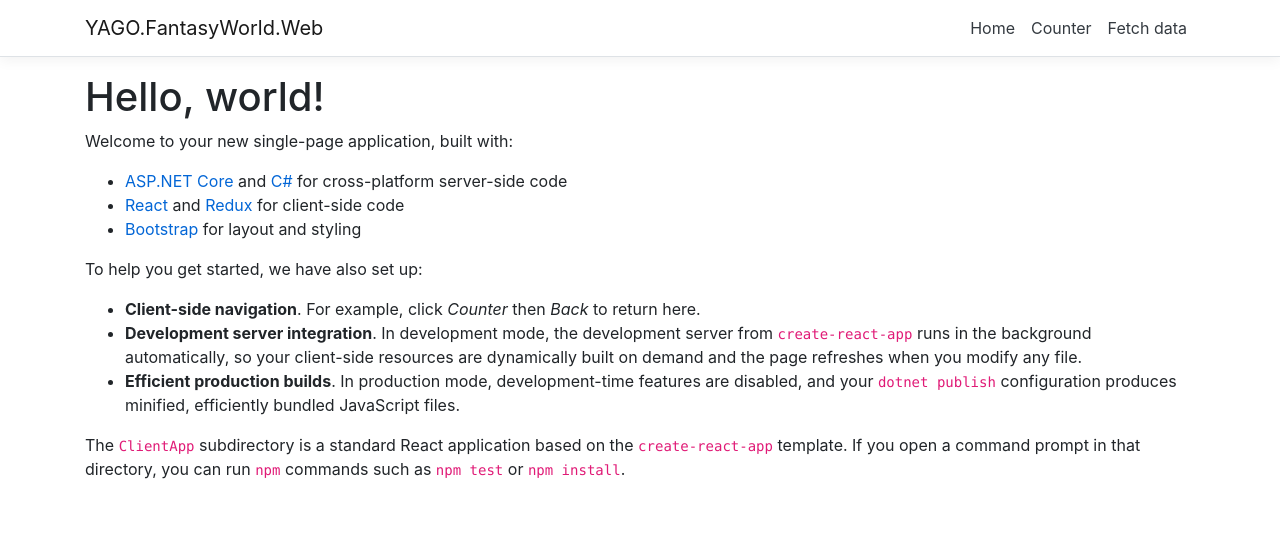
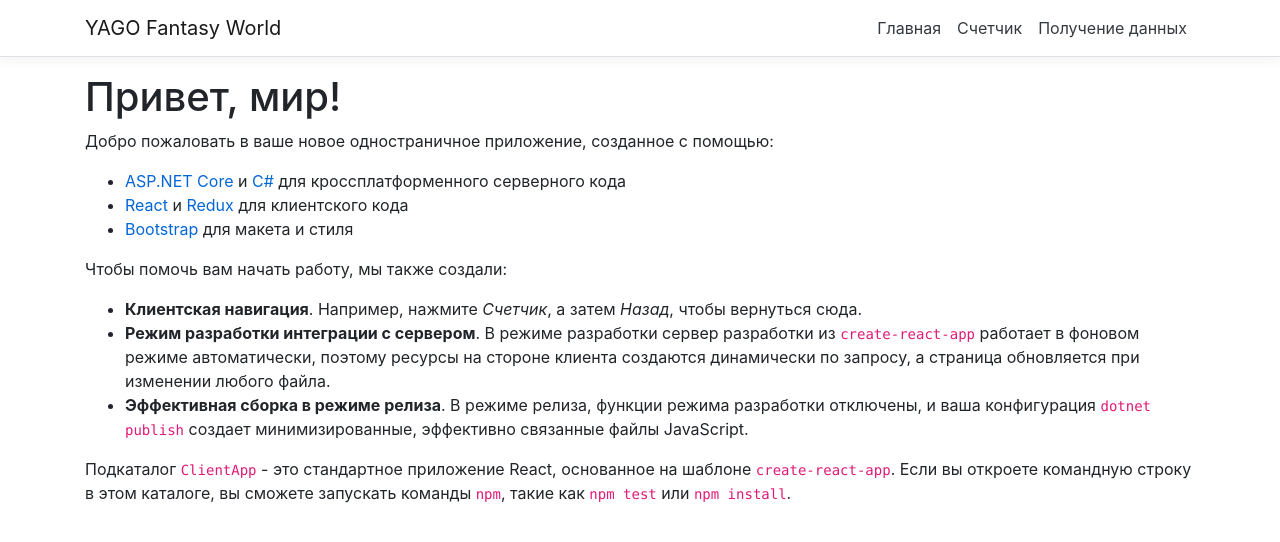
Before and after one commit to YagovkinSI/YAGO.FantasyWorld, a React (Create React App) app in the folder YAGO.FantasyWorld.Web/ClientApp/: page / in a window 1280 px wide. Shown: the top 542 px of the page. Built offline with nearby package versions, Linux system fonts and the light colour scheme.

Commit message:
[FEATURE-1] Translate UI into Russian

```diff
--- a/YAGO.FantasyWorld.Web/ClientApp/public/index.html
+++ b/YAGO.FantasyWorld.Web/ClientApp/public/index.html
@@ -8,7 +8,7 @@
   <base href="%PUBLIC_URL%/" />
   <link rel="manifest" href="%PUBLIC_URL%/manifest.json">
   <link rel="shortcut icon" href="%PUBLIC_URL%/favicon.ico">
-  <title>YAGO.FantasyWorld.Web</title>
+  <title>YAGO Fantasy World</title>
 </head>
 
 <body>
--- a/YAGO.FantasyWorld.Web/ClientApp/src/components/Counter.tsx
+++ b/YAGO.FantasyWorld.Web/ClientApp/src/components/Counter.tsx
@@ -13,16 +13,16 @@
     public render() {
         return (
             <React.Fragment>
-                <h1>Counter</h1>
+                <h1>Счетчик</h1>
 
-                <p>This is a simple example of a React component.</p>
+                <p>Это простой пример компонента React.</p>
 
-                <p aria-live="polite">Current count: <strong>{this.props.count}</strong></p>
+                <p aria-live="polite">Текущее значение: <strong>{this.props.count}</strong></p>
 
                 <button type="button"
                     className="btn btn-primary btn-lg"
                     onClick={() => { this.props.increment(); }}>
-                    Increment
+                    Увеличить
                 </button>
             </React.Fragment>
         );
--- a/YAGO.FantasyWorld.Web/ClientApp/src/components/FetchData.tsx
+++ b/YAGO.FantasyWorld.Web/ClientApp/src/components/FetchData.tsx
@@ -23,8 +23,8 @@
   public render() {
     return (
       <React.Fragment>
-        <h1 id="tabelLabel">Weather forecast</h1>
-        <p>This component demonstrates fetching data from the server and working with URL parameters.</p>
+        <h1 id="tabelLabel">Прогноз погоды</h1>
+        <p>Этот компонент демонстрирует получение данных с сервера и работу с параметрами URL.</p>
         {this.renderForecastsTable()}
         {this.renderPagination()}
       </React.Fragment>
@@ -41,18 +41,16 @@
       <table className='table table-striped' aria-labelledby="tabelLabel">
         <thead>
           <tr>
-            <th>Date</th>
-            <th>Temp. (C)</th>
-            <th>Temp. (F)</th>
-            <th>Summary</th>
+            <th style={{ width: '30%' }}>Дата</th>
+            <th style={{ width: '30%' }}>Температура</th>
+            <th style={{ width: '40%' }}>Погода</th>
           </tr>
         </thead>
         <tbody>
           {this.props.forecasts.map((forecast: WeatherForecastsStore.WeatherForecast) =>
             <tr key={forecast.date}>
-              <td>{new Date(Date.parse(forecast.date)).toLocaleDateString()}</td>
-              <td>{forecast.temperatureC}</td>
-              <td>{forecast.temperatureF}</td>
+              <td>{new Date(Date.parse(forecast.date)).toLocaleDateString('ru-ru')}</td>
+              <td>{forecast.temperatureC}°C</td>
               <td>{forecast.summary}</td>
             </tr>
           )}
@@ -67,9 +65,9 @@
 
     return (
       <div className="d-flex justify-content-between">
-        <Link className='btn btn-outline-secondary btn-sm' to={`/fetch-data/${prevStartDateIndex}`}>Previous</Link>
-        {this.props.isLoading && <span>Loading...</span>}
-        <Link className='btn btn-outline-secondary btn-sm' to={`/fetch-data/${nextStartDateIndex}`}>Next</Link>
+        <Link className='btn btn-outline-secondary btn-sm' to={`/fetch-data/${prevStartDateIndex}`}>Назад</Link>
+        {this.props.isLoading && <span>Загрузка...</span>}
+        <Link className='btn btn-outline-secondary btn-sm' to={`/fetch-data/${nextStartDateIndex}`}>Вперёд</Link>
       </div>
     );
   }
--- a/YAGO.FantasyWorld.Web/ClientApp/src/components/Home.tsx
+++ b/YAGO.FantasyWorld.Web/ClientApp/src/components/Home.tsx
@@ -3,20 +3,20 @@
 
 const Home = () => (
   <div>
-    <h1>Hello, world!</h1>
-    <p>Welcome to your new single-page application, built with:</p>
+    <h1>Привет, мир!</h1>
+    <p>Добро пожаловать в ваше новое одностраничное приложение, созданное с помощью:</p>
     <ul>
-      <li><a href='https://get.asp.net/'>ASP.NET Core</a> and <a href='https://msdn.microsoft.com/en-us/library/67ef8sbd.aspx'>C#</a> for cross-platform server-side code</li>
-      <li><a href='https://facebook.github.io/react/'>React</a> and <a href='https://redux.js.org/'>Redux</a> for client-side code</li>
-      <li><a href='http://getbootstrap.com/'>Bootstrap</a> for layout and styling</li>
+      <li><a href='https://get.asp.net/'>ASP.NET Core</a> и <a href='https://msdn.microsoft.com/en-us/library/67ef8sbd.aspx'>C#</a> для кроссплатформенного серверного кода</li>
+      <li><a href='https://facebook.github.io/react/'>React</a> и <a href='https://redux.js.org/'>Redux</a> для клиентского кода</li>
+      <li><a href='http://getbootstrap.com/'>Bootstrap</a> для макета и стиля</li>
     </ul>
-    <p>To help you get started, we have also set up:</p>
+    <p>Чтобы помочь вам начать работу, мы также создали:</p>
     <ul>
-      <li><strong>Client-side navigation</strong>. For example, click <em>Counter</em> then <em>Back</em> to return here.</li>
-      <li><strong>Development server integration</strong>. In development mode, the development server from <code>create-react-app</code> runs in the background automatically, so your client-side resources are dynamically built on demand and the page refreshes when you modify any file.</li>
-      <li><strong>Efficient production builds</strong>. In production mode, development-time features are disabled, and your <code>dotnet publish</code> configuration produces minified, efficiently bundled JavaScript files.</li>
+      <li><strong>Клиентская навигация</strong>. Например, нажмите <em>Счетчик</em>, а затем <em>Назад</em>, чтобы вернуться сюда.</li>
+      <li><strong>Режим разработки интеграции с сервером</strong>. В режиме разработки сервер разработки из <code>create-react-app</code> работает в фоновом режиме автоматически, поэтому ресурсы на стороне клиента создаются динамически по запросу, а страница обновляется при изменении любого файла.</li>
+      <li><strong>Эффективная сборка в режиме релиза</strong>. В режиме релиза, функции режима разработки отключены, и ваша конфигурация <code>dotnet publish</code> создает минимизированные, эффективно связанные файлы JavaScript.</li>
     </ul>
-    <p>The <code>ClientApp</code> subdirectory is a standard React application based on the <code>create-react-app</code> template. If you open a command prompt in that directory, you can run <code>npm</code> commands such as <code>npm test</code> or <code>npm install</code>.</p>
+    <p>Подкаталог <code>ClientApp</code> - это стандартное приложение React, основанное на шаблоне <code>create-react-app</code>. Если вы откроете командную строку в этом каталоге, вы сможете запускать команды <code>npm</code>, такие как <code>npm test</code> или <code>npm install</code>.</p>
   </div>
 );
 
--- a/YAGO.FantasyWorld.Web/ClientApp/src/components/NavMenu.tsx
+++ b/YAGO.FantasyWorld.Web/ClientApp/src/components/NavMenu.tsx
@@ -13,18 +13,18 @@
             <header>
                 <Navbar className="navbar-expand-sm navbar-toggleable-sm border-bottom box-shadow mb-3" light>
                     <Container>
-                        <NavbarBrand tag={Link} to="/">YAGO.FantasyWorld.Web</NavbarBrand>
-                        <NavbarToggler onClick={this.toggle} className="mr-2"/>
+                        <NavbarBrand tag={Link} to="/">YAGO Fantasy World</NavbarBrand>
+                        <NavbarToggler onClick={this.toggle} className="mr-2" />
                         <Collapse className="d-sm-inline-flex flex-sm-row-reverse" isOpen={this.state.isOpen} navbar>
                             <ul className="navbar-nav flex-grow">
                                 <NavItem>
-                                    <NavLink tag={Link} className="text-dark" to="/">Home</NavLink>
+                                    <NavLink tag={Link} className="text-dark" to="/">Главная</NavLink>
                                 </NavItem>
                                 <NavItem>
-                                    <NavLink tag={Link} className="text-dark" to="/counter">Counter</NavLink>
+                                    <NavLink tag={Link} className="text-dark" to="/counter">Счетчик</NavLink>
                                 </NavItem>
                                 <NavItem>
-                                    <NavLink tag={Link} className="text-dark" to="/fetch-data">Fetch data</NavLink>
+                                    <NavLink tag={Link} className="text-dark" to="/fetch-data">Получение данных</NavLink>
                                 </NavItem>
                             </ul>
                         </Collapse>
```
Also changed, not shown: 2 other files (tests, documents, lock files or other folders).
